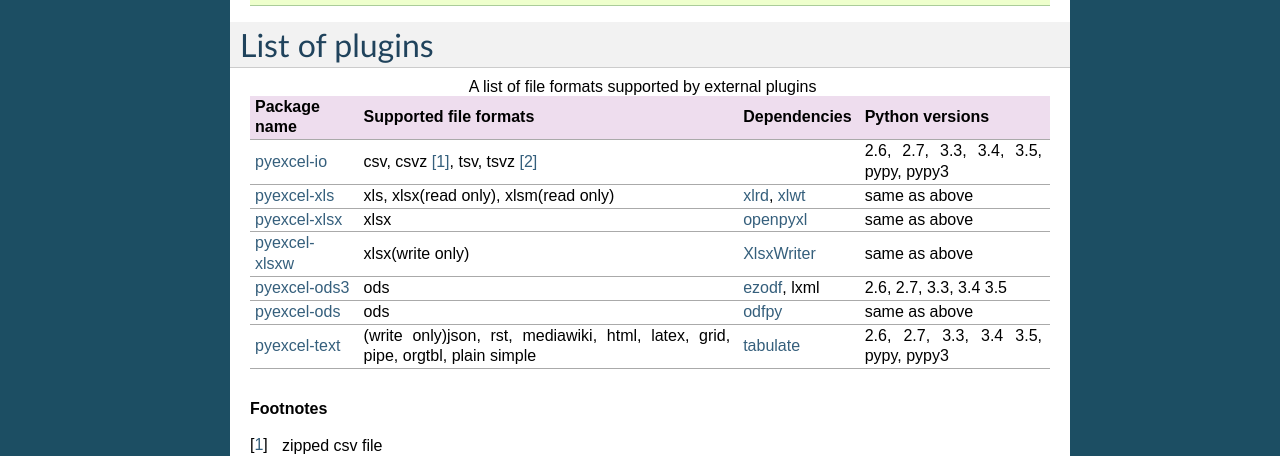
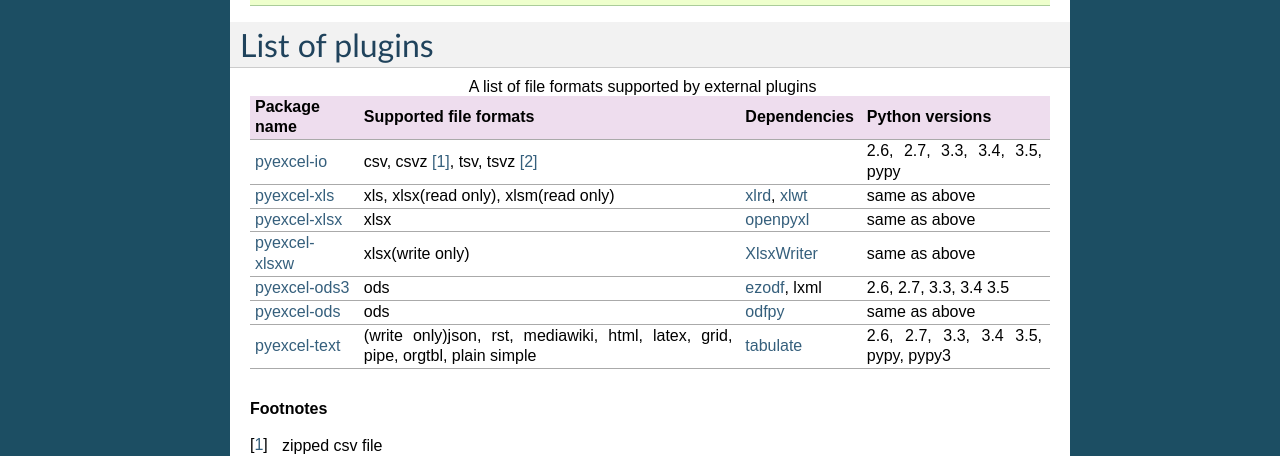
Before and after one commit to pyexcel/pyexcel-cli, a Sphinx documentation site: the page built from docs/source/index.rst, in a window 1280 px wide. Shown: the part 1320-1776 px from the top of the page. Built offline with Sphinx 7.4.7, drawn with Linux system fonts in a browser that asks for light colours.

```diff
--- a/README.rst
+++ b/README.rst
@@ -77,7 +77,7 @@ need to install pyexcel-xls. For more information, please see the plugin section
    ================= ======================= ============= ==================
    `pyexcel-io`_     csv, csvz [#f1]_, tsv,                2.6, 2.7, 3.3,
                      tsvz [#f2]_                           3.4, 3.5,
-                                                           pypy, pypy3
+                                                           pypy
    `pyexcel-xls`_    xls, xlsx(read only),   `xlrd`_,      same as above
                      xlsm(read only)         `xlwt`_
    `pyexcel-xlsx`_   xlsx                    `openpyxl`_   same as above
--- a/docs/source/index.rst
+++ b/docs/source/index.rst
@@ -93,7 +93,7 @@ List of plugins
    ================= ======================= ============= ==================
    `pyexcel-io`_     csv, csvz [#f1]_, tsv,                2.6, 2.7, 3.3,
                      tsvz [#f2]_                           3.4, 3.5,
-                                                           pypy, pypy3
+                                                           pypy
    `pyexcel-xls`_    xls, xlsx(read only),   `xlrd`_,      same as above
                      xlsm(read only)         `xlwt`_
    `pyexcel-xlsx`_   xlsx                    `openpyxl`_   same as above
--- a/rnd_requirements.txt
+++ b/rnd_requirements.txt
@@ -1,2 +1,6 @@
 https://github.com/pyexcel/pyexcel/archive/master.zip
+https://github.com/pyexcel/pyexcel-io/archive/master.zip
+https://github.com/pyexcel/pyexcel-xls/archive/master.zip
+https://github.com/pyexcel/pyexcel-xlsx/archive/master.zip
+https://github.com/pyexcel/pyexcel-ods3/archive/master.zip
 https://github.com/pyexcel/pyexcel-text/archive/master.zip
```
Also changed, not shown: 1 other file.
